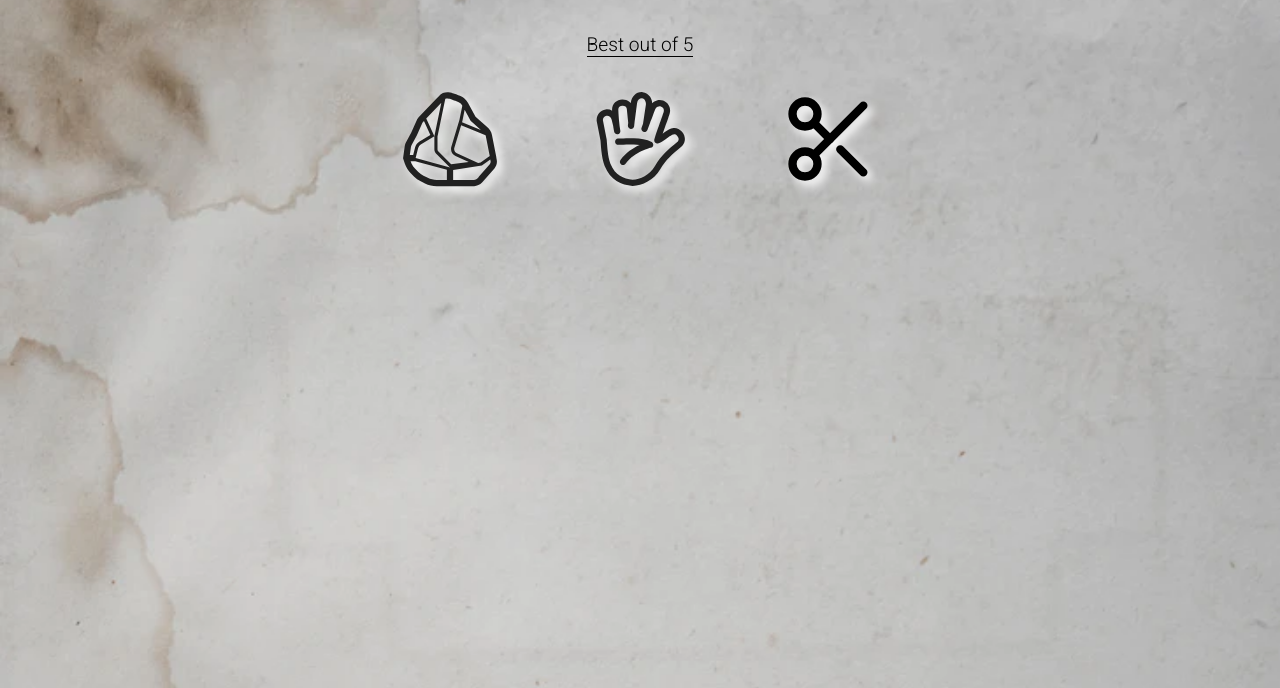
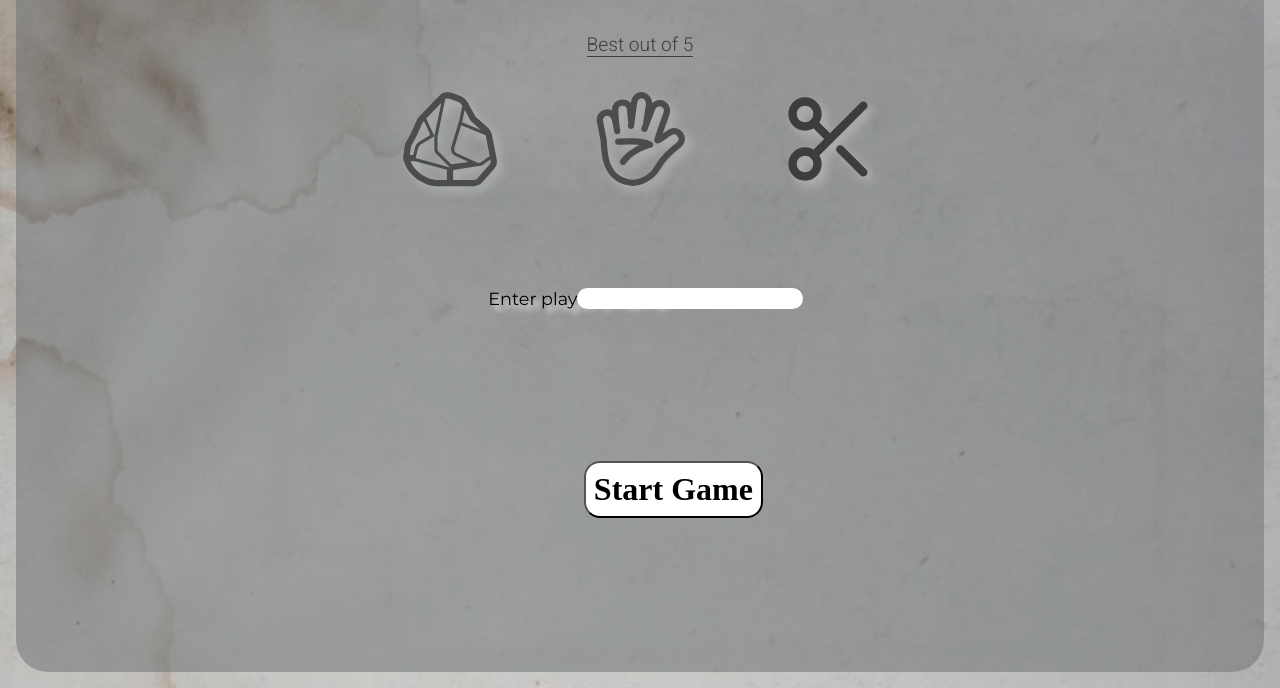
Before and after one commit to s-Radu/Odin-Project-RPS, a plain HTML site: page index.html in a window 1280 px wide. Shown: the part 112-800 px from the top of the page. Drawn offline with Linux system fonts and the light colour scheme; a web font is replaced by a local one.

Commit message:
Added input field and start game button
Added input field that will replace the prompt for asking user name
Added start game button that will trigger the game start,
Will only trigger when the page is loaded not when the game is restarted

```diff
--- a/assets/style.css
+++ b/assets/style.css
@@ -148,8 +148,10 @@ body {
 } */
 
 /*? -------- Restart game -------- */
+/*? -------- Start game -------- */
 
-.overallWinner {
+.overallWinner,
+.gameStart {
   position: absolute;
   top: 1rem;
   bottom: 1rem;
@@ -180,7 +182,26 @@ body {
   transform: translateY(-10%);
   transition: all 0.3s cubic-bezier(0.175, 0.885, 0.32, 1.275);
 }
-
+.gameStartLabel {
+  position: absolute;
+  left: 45%;
+  top: 50%;
+  transform: translate(-50%);
+  font-family: var(--font-montserrat);
+  font-size: 1.1rem;
+  text-shadow: var(--shadow) var(--white);
+}
+.gameStartInput {
+  position: absolute;
+  left: 54%;
+  top: 50%;
+  transform: translate(-50%);
+  font-size: 1.1rem;
+  border-radius: 1rem;
+  border: none;
+  text-indent: 0.5rem;
+  caret-color: var(--secondBck);
+}
 /*? -------- Screen breakpoint -------- */
 
 @media (max-width: 38rem) {
@@ -218,4 +239,8 @@ body {
     rotate: 10deg;
     font-size: 2.5rem;
   }
+  .gameStartInput {
+    top: 55%;
+    left: 50%;
+  }
 }
--- a/index.html
+++ b/index.html
@@ -75,6 +75,11 @@
         <button type="button" class="restart btn" id="restartBtn">Play again</button>
     </div>
 
+    <div class="gameStart">
+        <label for="userName" class="gameStartLabel">Enter player's name:</label>
+        <input type="text" id="userName" class="gameStartInput">
+        <button type="button" class="btn" id="startGame">Start Game</button>
+    </div>
     <!--? -------- Scripts -------- -->
     <script src="https://kit.fontawesome.com/5b3d64bf20.js" crossorigin="anonymous"></script>
     <script src="assets/main.js"></script>
```
